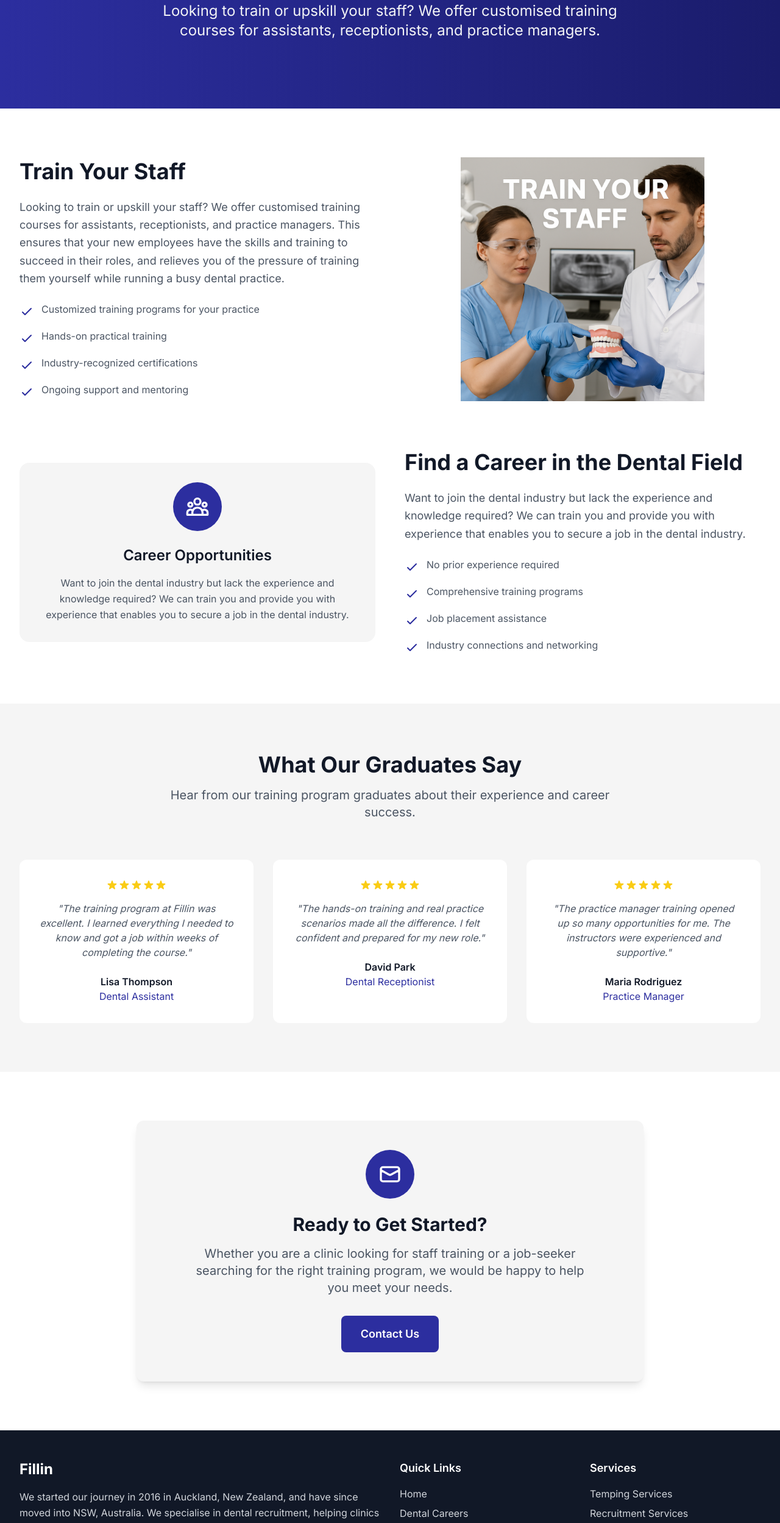
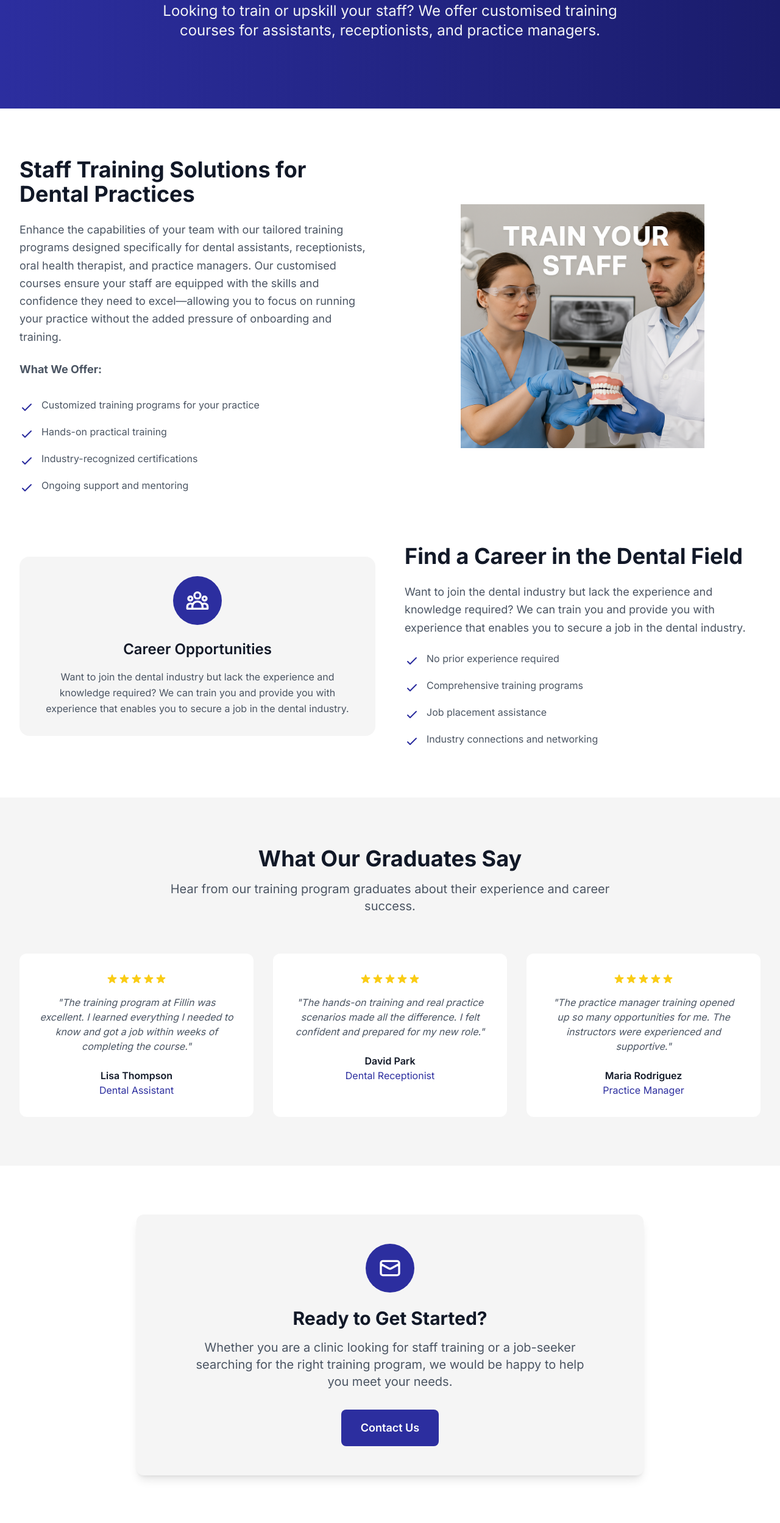
Before and after one commit to dental-fillin/Fillin_web, a Next.js app: page /staff-training in a window 1280 px wide. Shown: the part 234-2732 px from the top of the page at 61% size. Built offline with nearby package versions, Linux system fonts and the light colour scheme.

Commit message:
New changes

```diff
--- a/app/components/About.js
+++ b/app/components/About.js
@@ -14,11 +14,11 @@ export default function About() {
 
             <div className="grid grid-cols-2 gap-6">
               <div className="text-center">
-                <div className="text-3xl font-bold text-[#2C2E9F] mb-2">7+</div>
+                <div className="text-3xl font-bold text-[#2C2E9F] mb-2">10+</div>
                 <div className="text-gray-600">Years Experience</div>
               </div>
               <div className="text-center">
-                <div className="text-3xl font-bold text-[#2C2E9F] mb-2">100+</div>
+                <div className="text-3xl font-bold text-[#2C2E9F] mb-2">200+</div>
                 <div className="text-gray-600">Happy Clients</div>
               </div>
             </div>
--- a/app/components/Footer.js
+++ b/app/components/Footer.js
@@ -7,8 +7,7 @@ export default function Footer() {
           <div className="col-span-1 md:col-span-2">
             <h3 className="text-2xl font-bold text-white mb-4">Fillin</h3>
             <p className="text-gray-300 mb-6 leading-relaxed">
-              We started our journey in 2016 in Auckland, New Zealand, and have since moved into NSW, Australia. We specialise in dental recruitment, helping clinics fill in staff vacancies. We also provide temporary dental assistants, receptionists, and hygienists for casual, short, and fixed-term placements.
-              Our agency is open 24/7, all year round, so feel free to contact us at any time.
+              Our journey in Auckland, New Zealand, as Dental Aid. As our company grew, we decided it was time for our next big step, which lead us to to open our sister company – Fillin - in NSW, Australia. Since 2016, we have been providing the dental industry with several services, such as recruitment and temping solutions, staff training programmes, and equipment servicing. Our agency is open 24/7, all year round, so feel free to contact us at any time.
             </p>
 
           </div>
--- a/app/components/Hero.js
+++ b/app/components/Hero.js
@@ -10,7 +10,7 @@ export default function Hero() {
               Fillin - When you're short on staff, we're here to fill in
             </h1>
             <p className="text-xl md:text-xl mb-8 text-gray-100">
-              Providing reliable dental staffing solutions across New South Wales, Fillin connects clinics with qualified professionals for both temporary and permanent roles. Trust us to keep your practice running smoothly, even when you’re short on staff.
+              Providing reliable dental staffing solutions across New South Wales. Fillin connects clinics with qualified professionals for both temporary and permanent roles. Trust us to keep your practice running smoothly, even when you’re short on staff.
             </p>
             <div className="flex flex-col sm:flex-row gap-4">
               <a
--- a/app/staff-training/page.js
+++ b/app/staff-training/page.js
@@ -59,13 +59,11 @@ export default function StaffTraining() {
         <div className="max-w-7xl mx-auto px-4 sm:px-6 lg:px-8">
           <div className="grid grid-cols-1 lg:grid-cols-2 gap-12 items-center mb-20">
             <div>
-              <h2 className="text-4xl font-bold text-gray-900 mb-6">Train Your Staff</h2>
+              <h2 className="text-4xl font-bold text-gray-900 mb-6">Staff Training Solutions for Dental Practices</h2>
               <p className="text-lg text-gray-600 mb-6 leading-relaxed">
-                Looking to train or upskill your staff? We offer customised training courses for assistants,
-                receptionists, and practice managers. This ensures that your new employees have the skills and
-                training to succeed in their roles, and relieves you of the pressure of training them yourself
-                while running a busy dental practice.
+                Enhance the capabilities of your team with our tailored training programs designed specifically for dental assistants, receptionists, oral health therapist, and practice managers. Our customised courses ensure your staff are equipped with the skills and confidence they need to excel—allowing you to focus on running your practice without the added pressure of onboarding and training.
               </p>
+              <p className="text-lg text-gray-600 mb-8 leading-relaxed"><strong>What We Offer:</strong></p>
               <div className="space-y-4">
                 <div className="flex items-start">
                   <svg className="w-6 h-6 text-[#2C2E9F] mr-3 mt-1 flex-shrink-0" fill="none" stroke="currentColor" viewBox="0 0 24 24">
```
